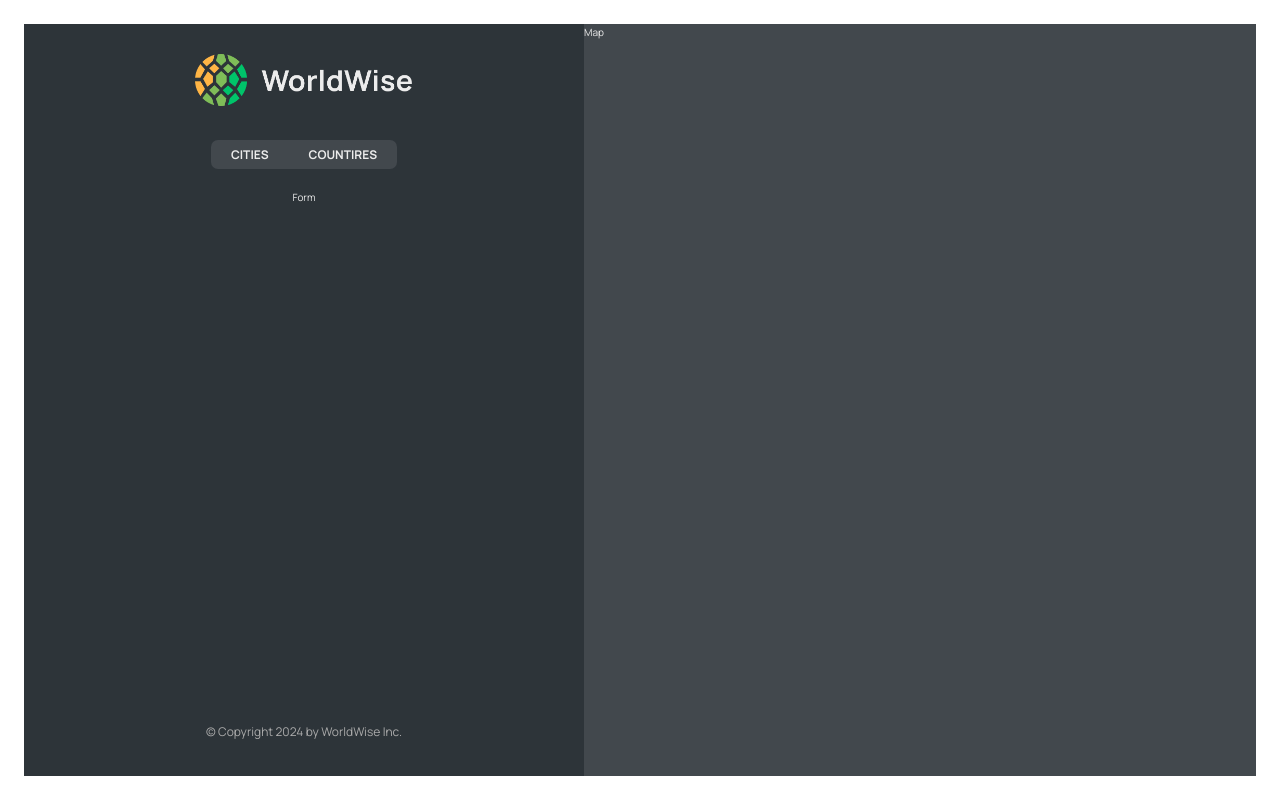
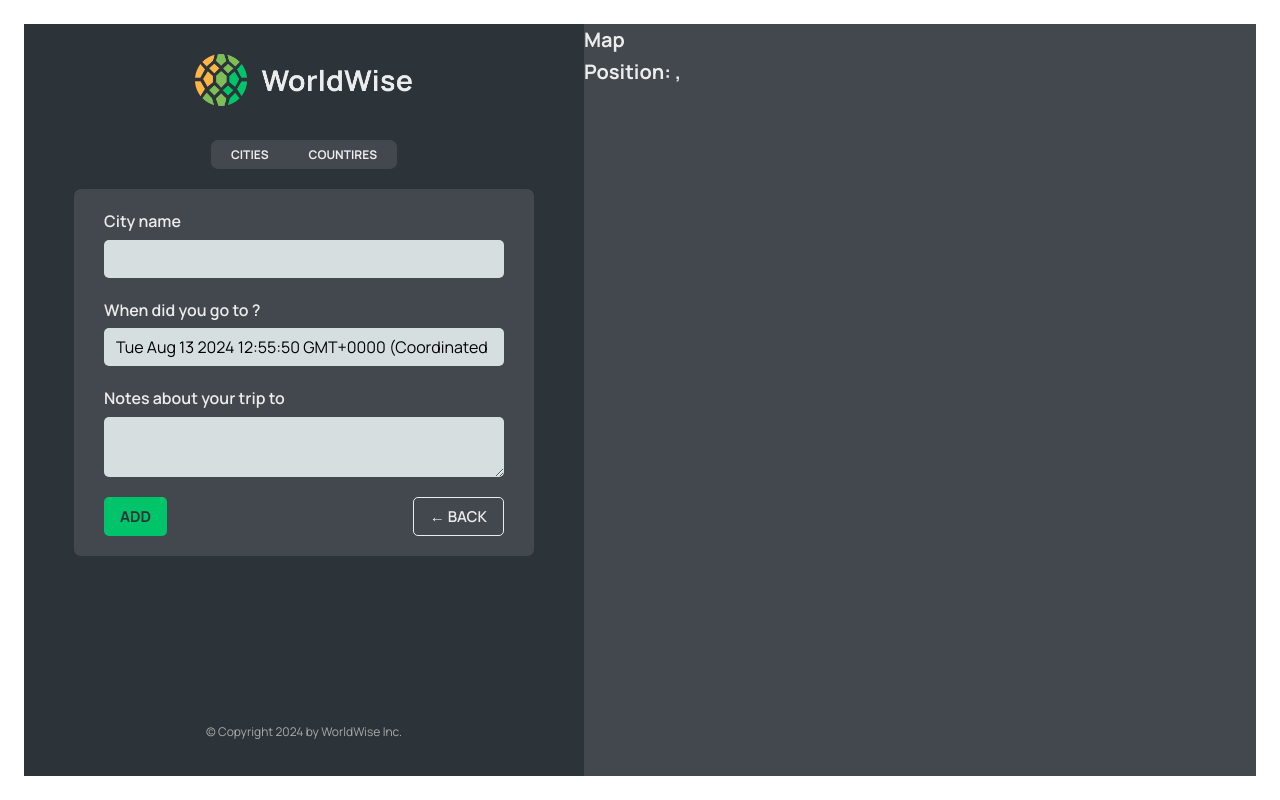
Before and after one commit to milunradonjic/react-worldwise, a React (Vite) app: page /app/form in a window 1280 px wide. Built offline with nearby package versions, Linux system fonts and the light colour scheme; data requests are answered from the project's data file.

Commit message:
add navigation

```diff
--- a/src/App.jsx
+++ b/src/App.jsx
@@ -1,4 +1,4 @@
-import { BrowserRouter, Route, Routes } from "react-router-dom";
+import { BrowserRouter, Navigate, Route, Routes } from "react-router-dom";
 import { useEffect, useState } from "react";
 import Homepage from "./pages/Homepage";
 import Product from "./pages/Product";
@@ -8,6 +8,8 @@ import AppLayout from "./pages/AppLayout";
 import Login from "./pages/Login";
 import CityList from "./components/CityList";
 import CountryList from "./components/CountryList";
+import City from "./components/City";
+import Form from "./components/Form";
 
 const BASE_URL = 'http://localhost:8000'
 
@@ -40,10 +42,11 @@ export default function App() {
         <Route path="product" element={<Product />} />
         <Route path="login" element={<Login />} />
         <Route path="app" element={<AppLayout />}>
-          <Route index element={<CityList cities={cities} isLoading={isLoading} />} />
+          <Route index element={<Navigate replace to="cities" />} />
           <Route path="cities" element={<CityList cities={cities} isLoading={isLoading} />} />
+          <Route path="cities/:id" element={<City cities={cities} isLoading={isLoading} />} />
           <Route path="countries" element={<CountryList cities={cities} isLoading={isLoading} />} />
-          <Route path="form" element={<p>Form</p>} />
+          <Route path="form" element={<Form />} />
         </Route>
         <Route path="*" element={<PageNotFound />} />
       </Routes>
--- /dev/null
+++ b/src/components/Button.jsx
@@ -0,0 +1,8 @@
+import React from 'react'
+import styles from './Button.module.css'
+
+export default function Button({ children, onClick, type }) {
+  return (
+    <button className={`${styles.btn} ${styles[type]}`} onClick={onClick}>{children}</button>
+  )
+}
--- a/src/components/City.jsx
+++ b/src/components/City.jsx
@@ -1,4 +1,6 @@
+import { useParams } from "react-router-dom";
 import styles from "./City.module.css";
+import { useSearchParams } from "react-router-dom";
 
 const formatDate = (date) =>
   new Intl.DateTimeFormat("en", {
@@ -9,6 +11,11 @@ const formatDate = (date) =>
   }).format(new Date(date));
 
 function City() {
+  const { id } = useParams();
+  const [searchParams, setSearchParams] = useSearchParams()
+  const lat = searchParams.get('lat');
+  const lng = searchParams.get('lng');
+
   // TEMP DATA
   const currentCity = {
     cityName: "Lisbon",
@@ -52,7 +59,7 @@ function City() {
       </div>
 
       <div>
-        <ButtonBack />
+        {/* <ButtonBack /> */}
       </div>
     </div>
   );
--- a/src/components/City.module.css
+++ b/src/components/City.module.css
@@ -3,7 +3,7 @@
   max-height: 70%;
   background-color: var(--color-dark--2);
   border-radius: 7px;
-  overflow: scroll;
+  overflow: auto;
 
   width: 100%;
   display: flex;
--- a/src/components/CityItem.jsx
+++ b/src/components/CityItem.jsx
@@ -1,5 +1,6 @@
 import React from 'react'
 import styles from './CityItem.module.css'
+import { Link } from 'react-router-dom';
 
 const formatDate = (date) =>
   new Intl.DateTimeFormat("en", {
@@ -10,13 +11,15 @@ const formatDate = (date) =>
   }).format(new Date(date));
 
 export default function CityItem({ city }) {
-  const { emoji, cityName, date } = city
+  const { id, emoji, cityName, date, position: { lat, lng} } = city
   return (
-    <li className={styles.cityItem}>
-      <span className={styles.emoji}>{emoji}</span>
-      <h3 className={styles.name}>{cityName}</h3>
-      <time className={styles.date}>{formatDate(date)}</time>
-      <button className={styles.deleteBtn}>&times;</button>
+    <li>
+        <Link to={`${id}?lat=${lat}&lng=${lng}`} className={styles.cityItem}>
+        <span className={styles.emoji}>{emoji}</span>
+        <h3 className={styles.name}>{cityName}</h3>
+        <time className={styles.date}>{formatDate(date)}</time>
+        <button className={styles.deleteBtn}>&times;</button>
+      </Link>
     </li>
   )
 }
--- a/src/components/Form.jsx
+++ b/src/components/Form.jsx
@@ -3,6 +3,8 @@
 import { useState } from "react";
 
 import styles from "./Form.module.css";
+import Button from "./Button";
+import { useNavigate } from "react-router-dom";
 
 export function convertToEmoji(countryCode) {
   const codePoints = countryCode
@@ -17,6 +19,8 @@ function Form() {
   const [country, setCountry] = useState("");
   const [date, setDate] = useState(new Date());
   const [notes, setNotes] = useState("");
+
+  const navigate = useNavigate();
 
   return (
     <form className={styles.form}>
@@ -49,8 +53,11 @@ function Form() {
       </div>
 
       <div className={styles.buttons}>
-        <button>Add</button>
-        <button>&larr; Back</button>
+        <Button type='primary'>Add</Button>
+        <Button type='back' onClick={(e) => {
+          e.preventDefault();
+          navigate(-1)
+        }}>&larr; Back</Button>
       </div>
     </form>
   );
--- a/src/components/Map.jsx
+++ b/src/components/Map.jsx
@@ -1,10 +1,17 @@
 import React from 'react'
 import styles from './Map.module.css'
+import { useNavigate, useSearchParams } from 'react-router-dom'
 
 export default function Map() {
+  const navigate = useNavigate();
+  const [searchParams, setSearchParams] = useSearchParams()
+  const lat = searchParams.get('lat');
+  const lng = searchParams.get('lng');
+
   return (
-    <div className={styles.mapContainer}>
-      Map
+    <div className={styles.mapContainer} onClick={() => {navigate('form')}}>
+      <h1>Map</h1>
+      <h1>Position: {lat}, {lng}</h1>
     </div>
   )
 }
```
